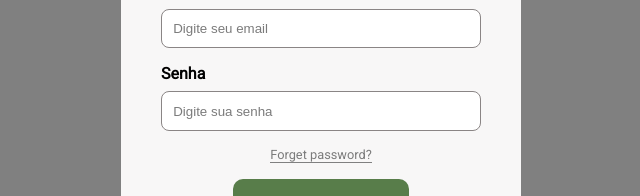
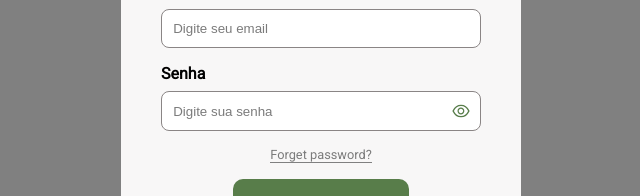
Before and after one commit to Brunowcst/sistemadecontroledepontos, a React (Create React App) app in the folder src/front-end/front-repy/: page / in a window 1280 px wide. Shown: the part 280-476 px from the top of the page, without its empty margins (319-959 px from the left). Built offline with nearby package versions, Linux system fonts and the light colour scheme; the HTML template or start-up script is replaced by a standard one.

Commit message:
Icon visibility password

```diff
--- a/src/front-end/front-repy/src/form/Form.js
+++ b/src/front-end/front-repy/src/form/Form.js
@@ -1,6 +1,7 @@
 import Input from './Input';
 import SubmitButton from './SubmitButton';
 import styles from './styles/Form.module.css';
+import {AiOutlineEye} from 'react-icons/ai';
 
 function Form({btnText, handleSubmit}) {
 
@@ -20,14 +21,19 @@ function Form({btnText, handleSubmit}) {
                 autoComplete='on'
            />
 
+           <div className={styles.input_container}>
                <Input
-           type="text"
+               type="password"
                text="Senha"
+               id="password"
                name="password"
                placeholder="Digite sua senha"
                //onChange={handleOnChange}
                //value=
                />
+
+            <AiOutlineEye className={styles.icon}/>
+           </div>
 
            <p className={styles.forget}>Forget password?</p>
 
--- a/src/front-end/front-repy/src/form/styles/Form.module.css
+++ b/src/front-end/front-repy/src/form/styles/Form.module.css
@@ -10,3 +10,21 @@
     margin-bottom: 1rem;
     color: #7b7b7b;
 }
+
+.input_container {
+    position: relative;
+    display: flex;
+    flex-direction: row;
+    align-items: center;
+    justify-content: center;
+}
+
+.icon {
+    font-size: 20px;
+    color: #587D4A;
+    position: absolute;
+    top: 56%;
+    right: 10px;
+    transform: translateY(-50%);
+    cursor: pointer;
+}
```
Lines whose indentation alone changed are shown as unchanged.
